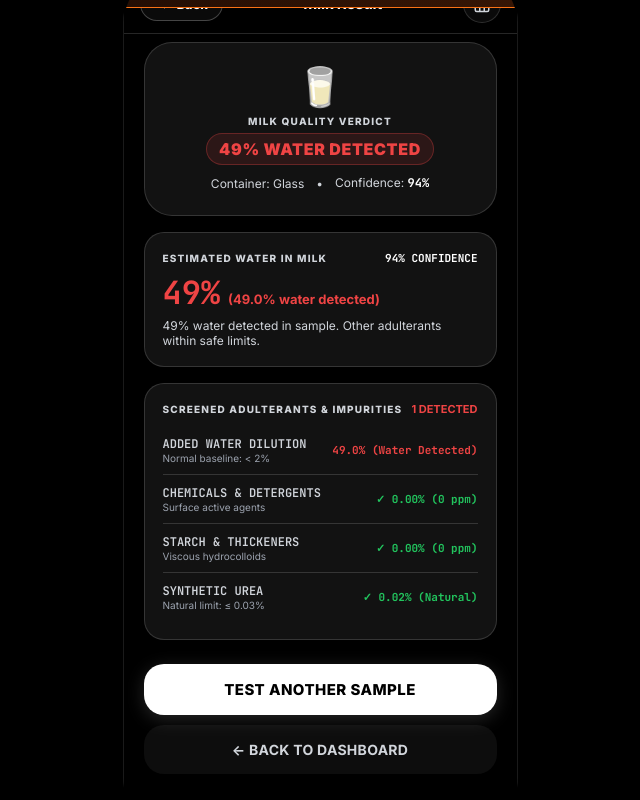
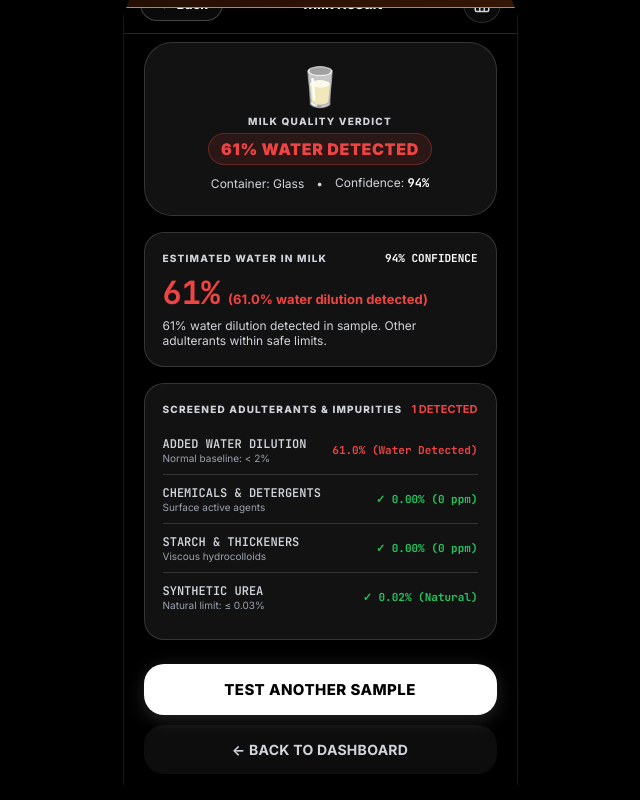
Before and after one commit to Schrodingerscat07/iqoo-demo, a website: page index.html in a window 1280 px wide. Both pictures are taken after a click on the element 640 px from the left and 566 px from the top of the page. Shown: the whole page, without its empty margins (320-960 px from the left). Drawn offline with Linux system fonts and the light colour scheme.

Commit message:
feat: update milk test water dilution to 61%

```diff
--- a/index.html
+++ b/index.html
@@ -2304,7 +2304,7 @@ html, body {
             <div style="font-size:38px;line-height:1;margin-bottom:10px">&#129371;</div>
             <div class="section-label" style="justify-content:center;margin-bottom:6px">Milk Quality Verdict</div>
             <div style="font-size:16px;font-weight:900;letter-spacing:0.04em;" class="status-pill pill-red" id="milkVerdictPill">
-              49% WATER DETECTED
+              61% WATER DETECTED
             </div>
             <div style="display:flex;align-items:center;justify-content:center;gap:12px;margin-top:10px;font-size:12px;color:var(--ts)">
               <span id="milkProfileLabel">Container: Glass</span>
@@ -2320,11 +2320,11 @@ html, body {
               <span style="font-family:var(--mono);font-size:11px;font-weight:700;color:var(--ac)" id="milkConfBadge">94% CONFIDENCE</span>
             </div>
             <div style="display:flex;align-items:baseline;gap:8px;margin-bottom:4px">
-              <span style="font-family:var(--mono);font-size:32px;font-weight:800;color:var(--rd)" id="milkWaterPct">49%</span>
-              <span style="font-size:13px;font-weight:700;color:var(--rd)" id="milkAddedWaterBadge">(49.0% water detected)</span>
+              <span style="font-family:var(--mono);font-size:32px;font-weight:800;color:var(--rd)" id="milkWaterPct">61%</span>
+              <span style="font-size:13px;font-weight:700;color:var(--rd)" id="milkAddedWaterBadge">(61.0% water dilution detected)</span>
             </div>
             <div style="font-size:12px;color:var(--ts)" id="milkWaterLabel">
-              49% water detected in sample. Other adulterants within safe limits.
+              61% water dilution detected in sample. Other adulterants within safe limits.
             </div>
           </div>
 
@@ -2340,7 +2340,7 @@ html, body {
                 <div class="sensor-diag-name">Added Water Dilution</div>
                 <div style="font-size:10px;color:var(--tm)">Normal baseline: &lt; 2%</div>
               </div>
-              <span class="sensor-diag-status" style="color:var(--rd)" id="adWaterStatus">49.0% (Water Detected)</span>
+              <span class="sensor-diag-status" style="color:var(--rd)" id="adWaterStatus">61.0% (Water Detected)</span>
             </div>
 
             <div class="sensor-diag-row">
@@ -2416,11 +2416,11 @@ html, body {
             <div style="font-size:28px">&#129371;</div>
             <div style="flex:1">
               <div style="font-size:14px;font-weight:700;color:var(--tp)">Cow Milk Sample</div>
-              <div style="font-size:12px;color:var(--ts)">49% water detected &bull; No chemicals</div>
+              <div style="font-size:12px;color:var(--ts)">61% water dilution &bull; No chemicals</div>
               <div style="font-size:11px;color:var(--tm);margin-top:2px">14:15 &bull; Session #401</div>
             </div>
             <div style="text-align:right">
-              <div style="font-family:var(--mono);font-size:13px;font-weight:800;color:var(--rd)">49% WATER</div>
+              <div style="font-family:var(--mono);font-size:13px;font-weight:800;color:var(--rd)">61% WATER</div>
               <div style="font-size:10px;color:var(--ts)">94% conf</div>
             </div>
           </div>
@@ -2599,8 +2599,8 @@ html, body {
     <div class="demo-option-item" onclick="loadDemoScenario('md')">
       <div style="font-size:24px">&#129371;</div>
       <div style="flex:1">
-        <div style="font-size:14px;font-weight:800;color:var(--tp)">Cow Milk (49% Water Detected)</div>
-        <div style="font-size:11px;color:var(--ts)">49% water detected &bull; No chemicals &bull; 94% conf</div>
+        <div style="font-size:14px;font-weight:800;color:var(--tp)">Cow Milk (61% Water Dilution)</div>
+        <div style="font-size:11px;color:var(--ts)">61% water dilution &bull; No chemicals &bull; 94% conf</div>
       </div>
     </div>
 
@@ -3701,7 +3701,7 @@ function loadDemoScenario(key) {
     rt: 'DEMO: Tomato (Rotten • 10%)',
     ft: 'DEMO: Greenhouse Tomato (Peak Fresh)',
     ot: 'DEMO: Roma Tomato (Softening/Overripe)',
-    md: 'DEMO: Milk Sample (49% Water Detected)',
+    md: 'DEMO: Milk Sample (61% Water Dilution)',
     ma: 'DEMO: Milk Sample (Water Dilution Anomaly)'
   };
 
@@ -3807,16 +3807,16 @@ function applyDemoData(key) {
 
   var milkScenarios = {
     md: {
-      verdictText: '49% WATER DETECTED',
+      verdictText: '61% WATER DETECTED',
       verdictClass: 'pill-red',
-      waterPct: '49%',
-      waterAdded: '(49.0% water detected)',
+      waterPct: '61%',
+      waterAdded: '(61.0% water dilution detected)',
       waterColor: 'var(--rd)',
-      waterLabel: '49% water detected in sample. Other adulterants within safe limits.',
+      waterLabel: '61% water dilution detected in sample. Other adulterants within safe limits.',
       confidence: '94%',
       adSummary: '1 DETECTED',
       adSummaryColor: 'var(--rd)',
-      adWater: '49.0% (Water Detected)',
+      adWater: '61.0% (Water Detected)',
       adWaterColor: 'var(--rd)',
       adDet: '✓ 0.00% (0 ppm)',
       adStarch: '✓ 0.00% (0 ppm)',
```
